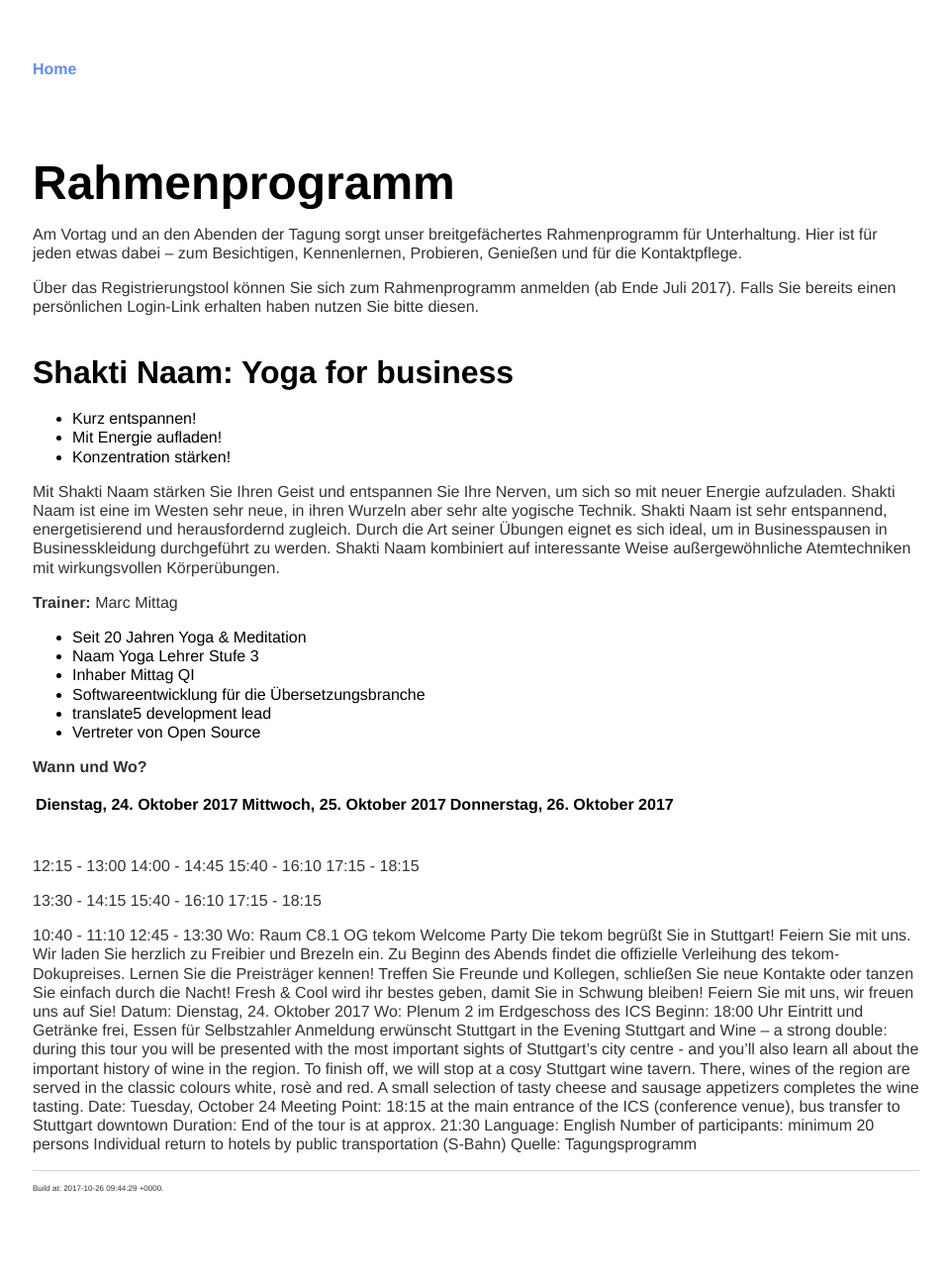
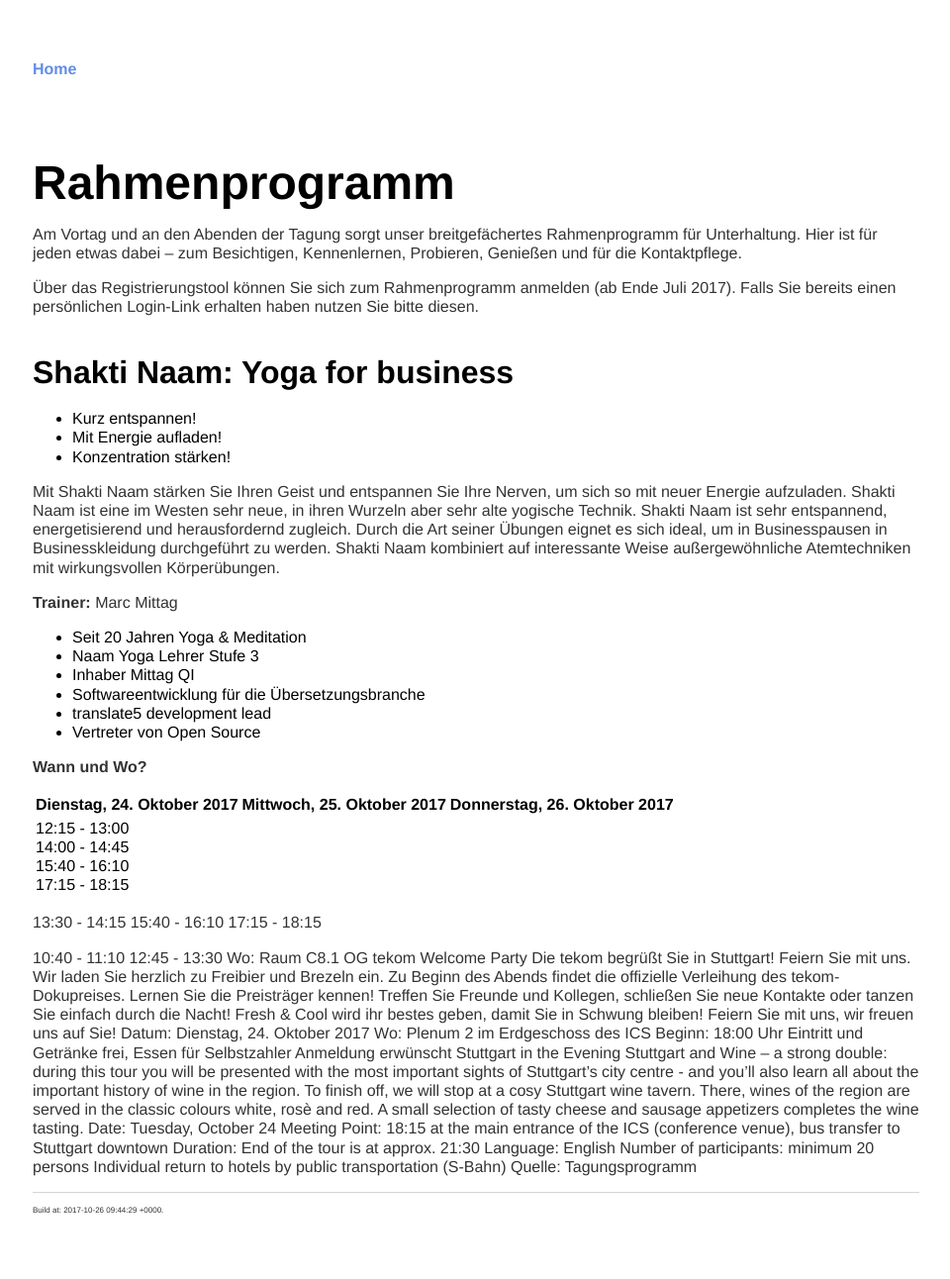
Before and after one commit to parson-AG/tekom2017_markdown_workshop_2, a Jekyll site: the page built from texte_tekom/Rahmenprogramm.md, in a window 1280 px wide. Shown: the whole page at 99% size, without its empty margins (159-1119 px from the left). Built offline with Jekyll 4.4.1, drawn with Linux system fonts in a browser that asks for light colours; our own code applies the rules of GitHub Pages for plain Markdown files; before the commit the page ends 1270 px from its top, so only the background shows below that.

```diff
--- a/texte_tekom/Rahmenprogramm.md
+++ b/texte_tekom/Rahmenprogramm.md
@@ -27,12 +27,9 @@ Mit Shakti Naam stärken Sie Ihren Geist und entspannen Sie Ihre Nerven, um sich
 
 | Dienstag, 24. Oktober 2017 | Mittwoch, 25. Oktober 2017 | Donnerstag, 26. Oktober 2017 |
 | --- | --- | --- |
-|
+| 12:15 - 13:00<br/>14:00 - 14:45<br/>15:40 - 16:10<br/>17:15 - 18:15 |
 
-12:15 - 13:00
-14:00 - 14:45
-15:40 - 16:10
-17:15 - 18:15
+
 
 13:30 - 14:15
 15:40 - 16:10
```
